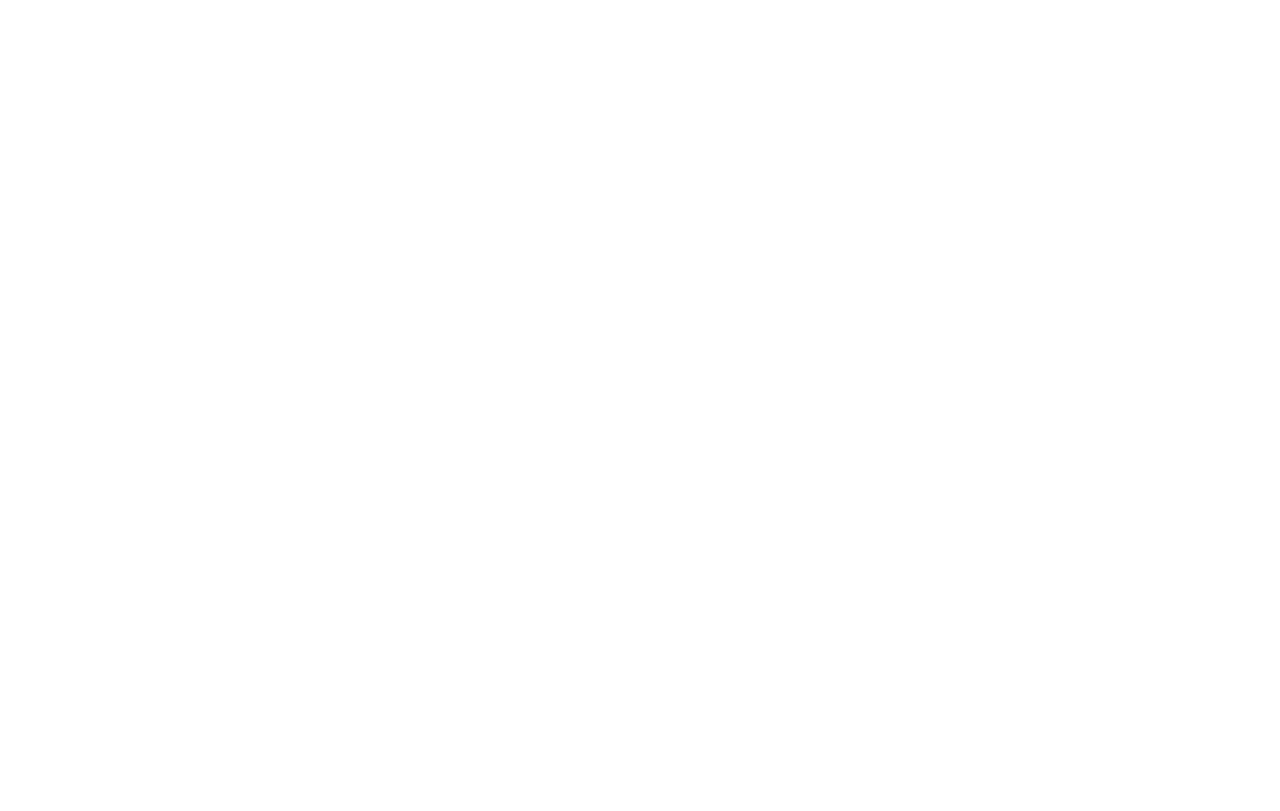
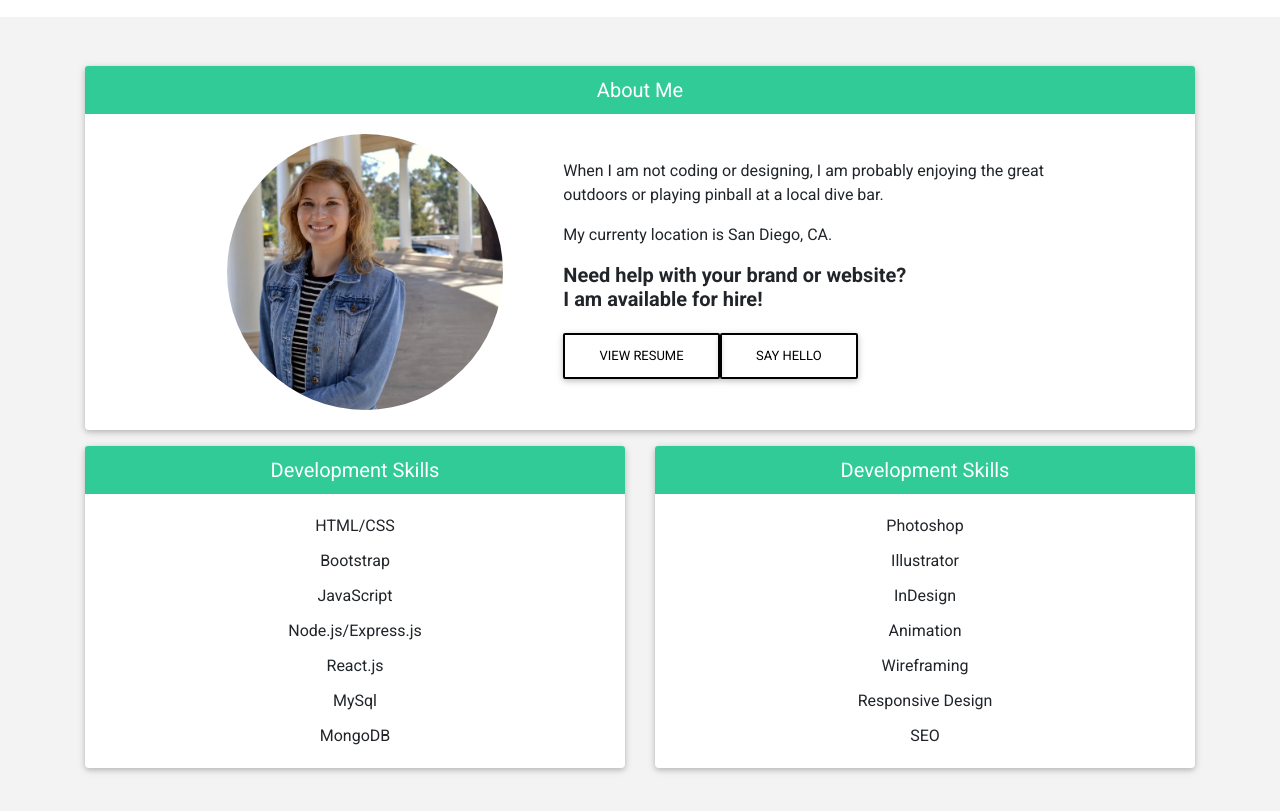
Before and after one commit to mshuster4/portfolio, a React (Create React App) app in the folder client/: page / in a window 1280 px wide. Shown: the part 1607-2418 px from the top of the page. Before the commit the page ends 1600 px from the top, so only its background shows below. Built offline with nearby package versions, Linux system fonts and the light colour scheme; a web font is replaced by a local one.

Commit message:
added about page

```diff
--- a/client/src/App.css
+++ b/client/src/App.css
@@ -1,6 +1,7 @@
 html, body {
   height: 100%;
 }
+
 
 #root {
   height: 100%;
@@ -12,6 +13,10 @@
 
 .portfolio-page {
   background-color: white;
+}
+
+.about-page {
+  background-color: rgb(243,243,243);
 }
 
 .landing-container {
@@ -28,6 +33,13 @@
   display: flex;
   flex-direction: column;
   justify-content: center;
+}
+
+.about-container {
+  display: flex;
+  flex-direction: column;
+  justify-content: center;
+  min-height: 100vh;
 }
 
 .modal-backdrop.show {
@@ -60,6 +72,15 @@
   color: #31cb97;
 }
 
+.card-header {
+  text-align: center;
+  color: white;
+  background-color: #31cb97;
+  font-size: 1.5rem;
+  border: 0;
+}
+
+
 @media only screen and (min-width: 768px) {
 
   .modal.fade.top.show {
--- a/client/src/App.js
+++ b/client/src/App.js
@@ -3,6 +3,7 @@
 import NavBar from "./components/NavBar";
 import Landing from "./pages/Landing";
 import Portfolio from "./pages/Portfolio";
+import About from "./pages/About"
 import ModalPage from "./pages/ModalPage";
 import blockScreenOne from "./assets/block-party-shot-one.png";
 import blockScreenTwo from "./assets/block-party-shot-two.png";
@@ -185,6 +186,7 @@
         <Portfolio
            toggle={(num) => this.toggle(num)}
         />
+        <About/>
         <div>
           <ModalPage
             show={this.state.modal}
--- /dev/null
+++ b/client/src/components/AboutImage/index.js
@@ -0,0 +1,12 @@
+import React from "react";
+import Image from 'react-bootstrap/Image'
+import Headshot from "../../assets/headshot.jpg";
+import "./style.css"
+
+function AboutImage() {
+    return (
+        <Image className="head-shot" src={Headshot} alt="Headshot" roundedCircle fluid/>
+    );
+}
+
+export default AboutImage;
--- /dev/null
+++ b/client/src/components/AboutImage/style.css
@@ -0,0 +1,4 @@
+.head-shot {
+    max-width: 82%;
+    height: auto;
+}
--- a/client/src/components/ProjectTitle/index.js
+++ b/client/src/components/ProjectTitle/index.js
@@ -1,7 +1,7 @@
 import React from "react";
 import "./style.css"
 
-function ProjectTitle(props) {
+function ProjectTitle (props) {
     return (
        <h5 className="project-title">{props.children}</h5>
     )
--- /dev/null
+++ b/client/src/components/SkillsList/index.js
@@ -0,0 +1,26 @@
+import React from "react"
+import { ListGroup, Card } from 'react-bootstrap'
+import "./style.css";
+
+function SkillsList(props) {
+    const skills = props.skills;
+    const listItems = skills.map((skills, index) =>
+            <ListGroup.Item key={index}>{skills}</ListGroup.Item>
+    );
+    return (
+        <div>
+          <Card className="skills-card text-center">
+            <Card.Header>
+              <h5><b>{props.skillsListHeader}</b></h5>
+            </Card.Header>
+            <Card.Body>
+              <ListGroup variant="flush">
+                {listItems}
+              </ListGroup>
+            </Card.Body>
+          </Card>
+        </div>
+    )
+}
+
+export default SkillsList;
--- /dev/null
+++ b/client/src/components/SkillsList/style.css
@@ -0,0 +1,8 @@
+.list-group-item {
+    border: none;
+    padding: 0 0 .75rem 0;
+ }
+
+ .list-group-item:last-child {
+     padding-bottom: 0;
+ }
--- /dev/null
+++ b/client/src/components/TextBlock/index.js
@@ -0,0 +1,19 @@
+import React from "react";
+import "./style.css";
+
+function TextBlock () {
+    return (
+        <div>
+          <p>When I am not coding or designing, I am probably enjoying the great outdoors or playing pinball at a local dive bar.</p>
+          <p>My currenty location is San Diego, CA.</p>
+          <h5 className="hire-line">
+            <b>
+             Need help with your brand or website?<br/>
+             I am available for hire!
+            </b>
+          </h5>
+        </div>
+    )
+}
+
+export default TextBlock;
--- /dev/null
+++ b/client/src/components/TextBlock/style.css
@@ -0,0 +1,3 @@
+.hire-line {
+    margin-bottom: 1rem;
+}
--- /dev/null
+++ b/client/src/pages/About.js
@@ -0,0 +1,93 @@
+import React, { Component } from "react";
+import { Container, Card, Row, Col } from "react-bootstrap";
+import { MDBBtn } from "mdbreact";
+import TextBlock from "../components/TextBlock";
+import AboutImage from "../components/AboutImage";
+import SkillsList from "../components/SkillsList";
+import Resume from "../assets/Marguerite-Shuster-Resume.pdf";
+
+
+
+const DesignSkills = [
+                        "Photoshop",
+                        "Illustrator",
+                        "InDesign",
+                        "Animation",
+                        "Wireframing",
+                        "Responsive Design",
+                        "SEO"
+                    ];
+
+const DevelopmentSkills = [
+                            "HTML/CSS",
+                            "Bootstrap",
+                            "JavaScript",
+                            "Node.js/Express.js",
+                            "React.js",
+                            "MySql",
+                            "MongoDB"
+                           ];
+
+class About extends Component {
+    render() {
+        return (
+          <div className="about-page">
+            <Container className="about-container pt-4 pb-5 pt-md-0 pb-md-0">
+                <Row>
+                  <Col sm={12}>
+                    <Card className="mb-3 text-center text-md-left">
+                      <Card.Header>
+                         <h5><b>About Me</b></h5>
+                      </Card.Header>
+                      <Card.Body>
+                      <Row className="align-items-center">
+                        <Col sm={12} md={5} lg={{ span: 4, offset: 1}} className="d-flex justify-content-center mb-3 mb-md-0">
+                          <AboutImage/>
+                        </Col>
+                        <Col sm={12} md={7} lg={6}>
+                          <TextBlock/>
+                          <MDBBtn
+                            tag="a"
+                            href={Resume}
+                            target="_blank"
+                            outline={true}
+                            className="about-button ml-0 mr-0"
+                            color="black"
+                          >
+                            View Resume
+                          </MDBBtn>
+                          <MDBBtn
+                            outline={true}
+                            className="about-button ml-0 mr-0"
+                            color="black"
+                          >
+                            Say Hello
+                          </MDBBtn>
+                        </Col>
+                        <Col lg={1}></Col>
+                       </Row>
+                      </Card.Body>
+                    </Card>
+                  </Col>
+                </Row>
+                <Row>
+                    <Col sm={12} md={6} lg={6} className="mb-3 mb-md-0">
+                        <SkillsList
+                          skills={DevelopmentSkills}
+                          skillsListHeader="Development Skills"
+                        />
+                    </Col>
+                    <Col sm={12} md={6} lg={6}>
+                        <SkillsList
+                          skills={DesignSkills}
+                          skillsListHeader="Development Skills"
+                        />
+                    </Col>
+                </Row>
+            </Container>
+           </div>
+        )
+    }
+}
+
+export default About
```
Also changed, not shown: 1 other file (tests, documents, lock files or other folders).
